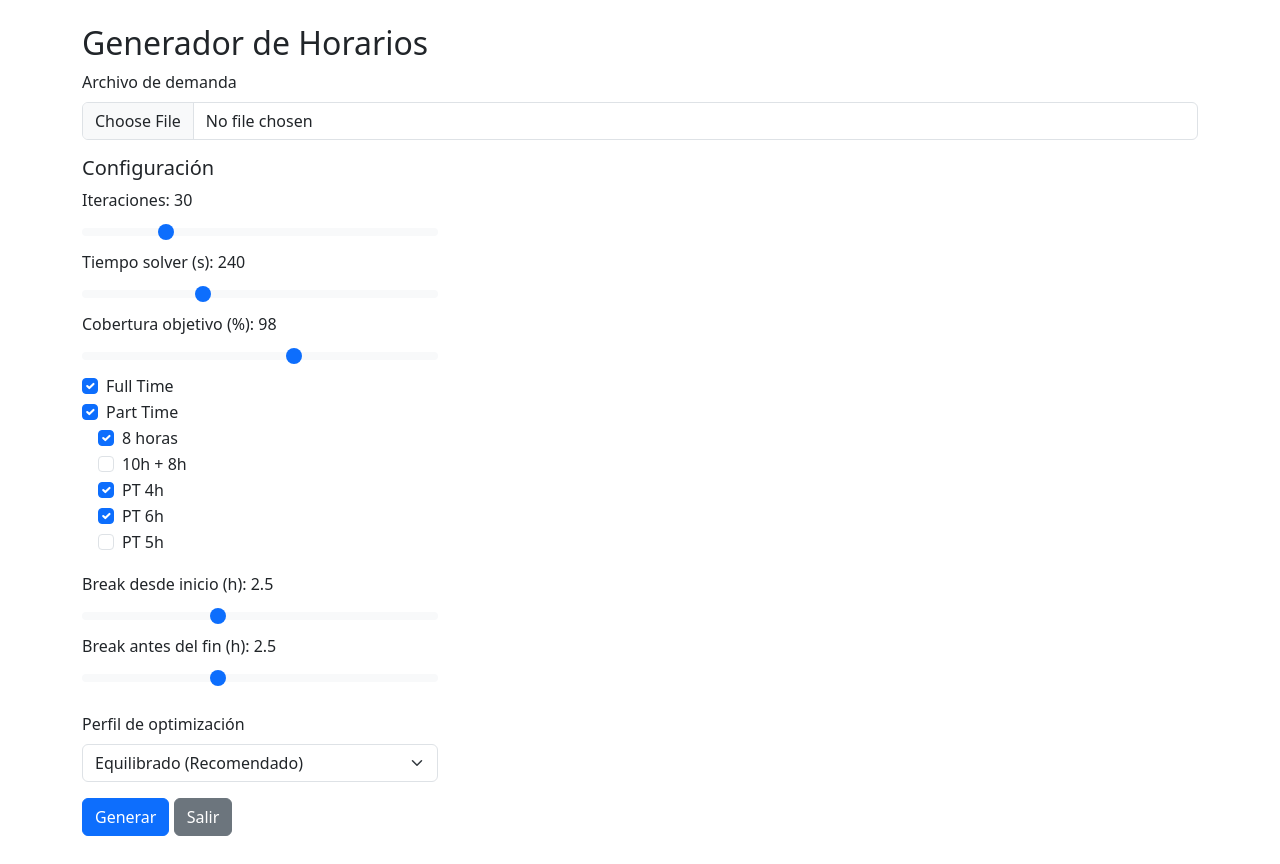
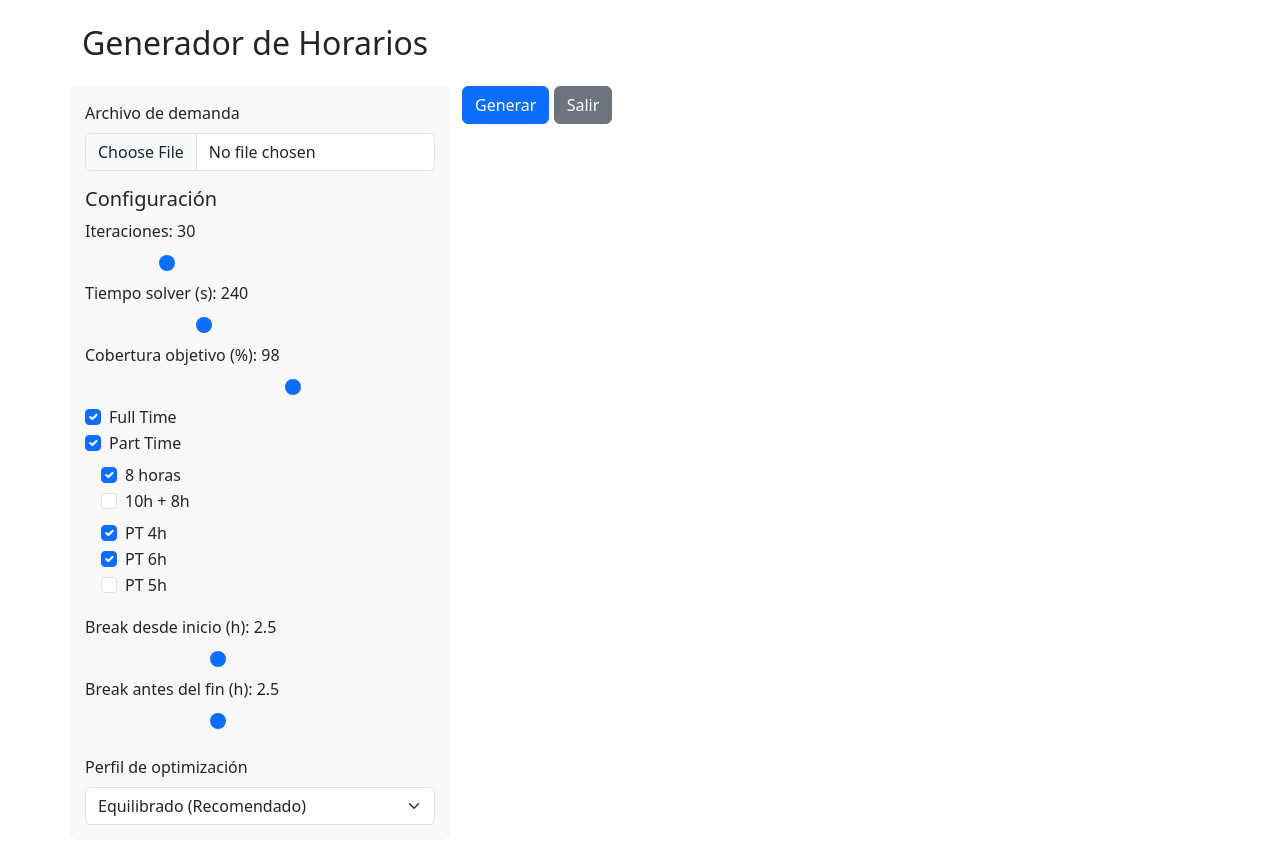
Before and after one commit to JeanCruzC/pagina, a Flask app: page /generador in a window 1280 px wide. Before the commit the page ends 836 px from the top, so only its background shows below. Run offline with Flask 3, Linux system fonts and the light colour scheme; the visitor is signed in with stand-in values (Sample User, id 1).

Commit message:
Update generador template with sidebar layout

```diff
--- a/website/templates/generador.html
+++ b/website/templates/generador.html
@@ -1,13 +1,27 @@
 {% extends 'base.html' %}
 {% block content %}
-<h2>Generador de Horarios</h2>
+<style>
+  #sidebar {
+    background: #f8f8f8;
+    border-radius: 8px;
+    padding: 15px;
+  }
+  #progress-container {
+    display: none;
+  }
+  #results img {
+    max-width: 100%;
+    height: auto;
+  }
+</style>
+<h2 class="mb-4">Generador de Horarios</h2>
 <form method="post" enctype="multipart/form-data" id="genForm">
+  <div class="row">
+    <aside class="col-md-4" id="sidebar">
       <div class="mb-3">
         <label class="form-label">Archivo de demanda</label>
         <input type="file" name="excel" class="form-control" accept=".xlsx" required>
       </div>
-  <div class="row">
-    <div class="col-md-4">
       <h5>Configuración</h5>
       <label class="form-label">Iteraciones: <span id="it_val">30</span></label>
       <input type="range" class="form-range" min="10" max="100" value="30" name="iterations" id="iterations">
@@ -27,7 +41,7 @@
         <label class="form-check-label" for="pt">Part Time</label>
       </div>
 
-      <div id="ft_opts" class="ms-3">
+      <div id="ft_opts" class="ms-3 mt-2">
         <div class="form-check">
           <input class="form-check-input" type="checkbox" value="1" name="allow_8h" checked id="allow_8h">
           <label class="form-check-label" for="allow_8h">8 horas</label>
@@ -38,7 +52,7 @@
         </div>
       </div>
 
-      <div id="pt_opts" class="ms-3">
+      <div id="pt_opts" class="ms-3 mt-2">
         <div class="form-check">
           <input class="form-check-input" type="checkbox" value="1" name="allow_pt_4h" checked id="allow_pt_4h">
           <label class="form-check-label" for="allow_pt_4h">PT 4h</label>
@@ -91,16 +105,21 @@
         <label class="form-label">Plantilla JEAN (JSON)</label>
         <input type="file" name="jean_file" class="form-control" accept="application/json">
       </div>
+    </aside>
 
+    <section class="col-md-8">
+      <button class="btn btn-primary mb-3" type="submit">Generar</button>
+      <a href="{{ url_for('logout') }}" class="btn btn-secondary mb-3">Salir</a>
+
+      <div id="progress-container" class="my-3">
+        <div class="progress">
+          <div id="progressBar" class="progress-bar progress-bar-striped progress-bar-animated" style="width:0%"></div>
         </div>
       </div>
-  <button class="btn btn-primary mt-3">Generar</button>
-  <a href="{{ url_for('logout') }}" class="btn btn-secondary mt-3">Salir</a>
-</form>
 
+      <div id="results">
         {% if metrics %}
-  <hr>
-  <h4>Resultados</h4>
+        <h4 class="mt-4">Resultados</h4>
         <p>Agentes estimados: {{ metrics.total_agents }}</p>
         <p>Cobertura: {{ '%.1f'|format(metrics.coverage_percentage) }}%</p>
         <img src="{{ demand_url }}" class="img-fluid" alt="demand">
@@ -109,5 +128,31 @@
         <p class="mt-2"><a class="btn btn-success" href="{{ url_for('download') }}">Descargar Excel</a></p>
         {% endif %}
         {% endif %}
+      </div>
+    </section>
+  </div>
+</form>
+
 <script src="{{ url_for('static', filename='js/generador.js') }}"></script>
+<script>
+  const ft = document.getElementById('ft');
+  const pt = document.getElementById('pt');
+  const ft_opts = document.getElementById('ft_opts');
+  const pt_opts = document.getElementById('pt_opts');
+  function updateContractVisibility() {
+    ft_opts.style.display = ft.checked ? 'block' : 'none';
+    pt_opts.style.display = pt.checked ? 'block' : 'none';
+  }
+  ft.addEventListener('change', updateContractVisibility);
+  pt.addEventListener('change', updateContractVisibility);
+  updateContractVisibility();
+
+  const form = document.getElementById('genForm');
+  const progressContainer = document.getElementById('progress-container');
+  const progressBar = document.getElementById('progressBar');
+  form.addEventListener('submit', () => {
+    progressContainer.style.display = 'block';
+    progressBar.style.width = '100%';
+  });
+</script>
 {% endblock %}
```
Lines whose indentation alone changed are shown as unchanged.
